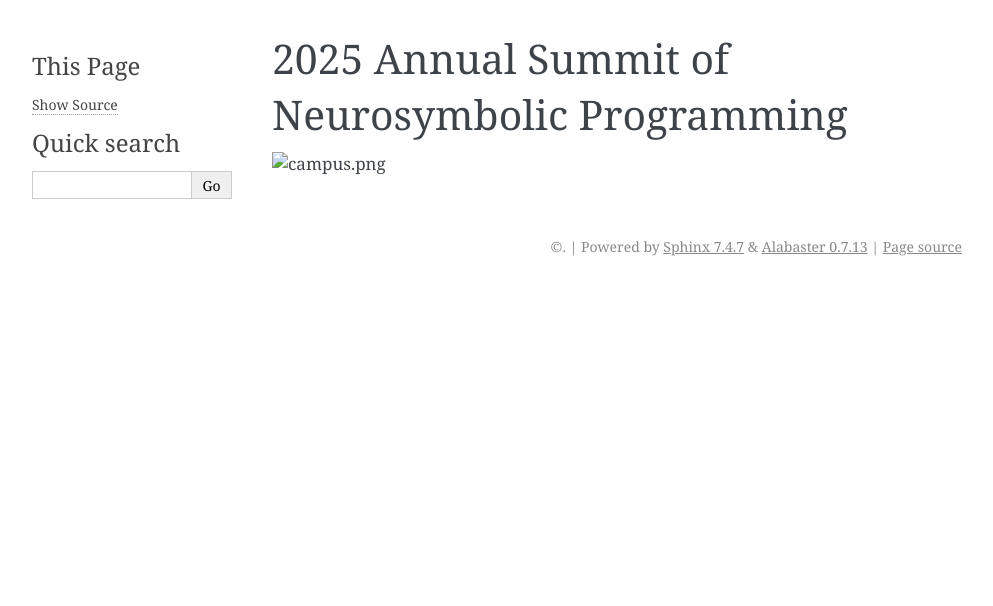
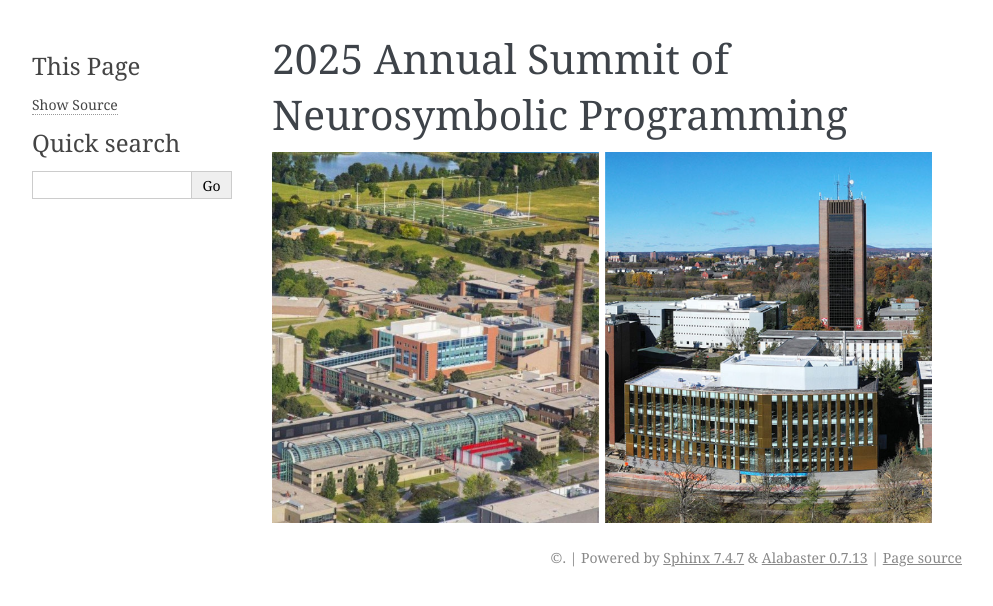
Before and after one commit to Hyperdimensional-Cog-Architectures/notebooks, a Sphinx documentation site: the page built from docs/source/waterloo_research_2025.rst, in a window 1280 px wide. Shown: the top 606 px of the page, without its empty margins (148-1141 px from the left). Built offline with Sphinx 7.4.7, drawn with Linux system fonts in a browser that asks for light colours.

Commit message:
fixed image?

```diff
--- a/docs/source/waterloo_research_2025.rst
+++ b/docs/source/waterloo_research_2025.rst
@@ -1,4 +1,4 @@
 2025 Annual Summit of Neurosymbolic Programming
 ==========================================================
 
-.. image:: campus.png
+.. image:: images/campus.png
```
